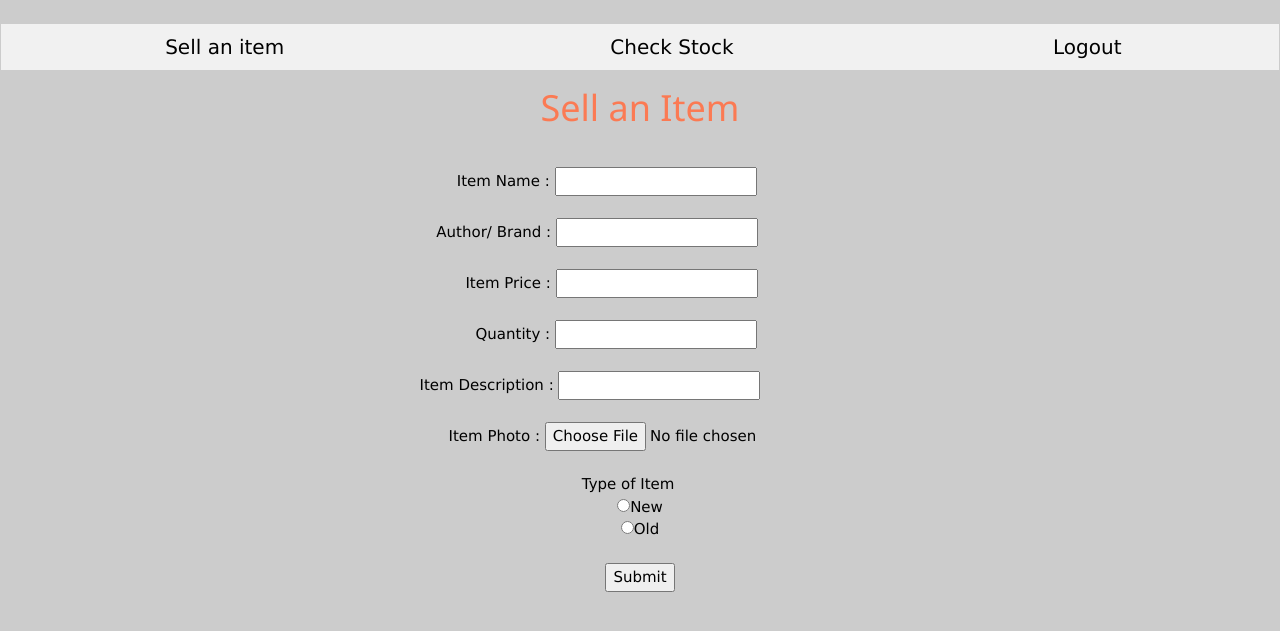
After one commit to Ishikashah2510/nirvaas_main, a Django app: page /welcome/sell/ in a window 1280 px wide. The commit adds this page. Shown: the top 631 px of the page. Run offline with Django 3.2, Linux system fonts and the light colour scheme.

Commit message:
Done on 22/11/2020 5:28 pm, Almost complete sell_item

```diff
--- a/sell_staff/views.py
+++ b/sell_staff/views.py
@@ -1,3 +1,28 @@
 from django.shortcuts import render
+import random
+from sell_staff.models import Items
 
 # Create your views here.
+def sell(request):
+    if(request.method=="POST"):
+        item_name=request.POST.get("item_name")
+        item_ab = request.POST.get("item_ab")
+        item_price = request.POST.get("item_price")
+        quantity = request.POST.get("qty")
+        item_desc = request.POST.get("item_desc")
+        item_image = request.POST.get("item_pic")
+        item_type = request.POST.get("item_type")
+        item_id = 100000
+        while(True):
+            item_id = random.randint(100000,999999)
+            try:
+                i = Items.objects.get(Item_id=item_id)
+            except Items.DoesNotExist:
+                break
+
+        i = Items(Item_id=item_id, Item_title=item_name, Item_ab=item_ab, Item_price=item_price, Item_quantity=quantity,
+                  Item_description=item_desc, Item_photo=item_image, Item_type= item_type)
+        i.save()
+        return render(request, 'welcome/homepage_staff.html', {'message': 'The item has been successfully uploaded!'})
+    else:
+        return render(request,'sell_staff/sell_form.html')
--- /dev/null
+++ b/templates/sell_staff/sell_form.html
@@ -0,0 +1,76 @@
+<!DOCTYPE html>
+<html>
+<head>
+<title>Sell item</title>
+<style type="text/css">
+a{
+font-size: 20px;
+background-color: lemonchiffon;
+}
+body {
+ background-color: #cccccc;
+ background-size: cover;
+}
+th, td{
+padding: 100px;
+text-align: center;
+}
+form{
+text-align: center;
+}
+label{
+text-align: center;
+padding-right: 100px;
+}
+
+</style>
+
+<meta name="viewport" content="width=device-width, initial-scale=1">
+<link rel="stylesheet" href="https://www.w3schools.com/w3css/4/w3.css">
+</head>
+<br>
+<div class="w3-bar w3-border w3-light-grey">
+  <a href="cashier_detail.php" class="w3-bar-item w3-button w3-hover-pale-blue" style="width: 35%">Sell an item</a>
+  <a href="medicine_detail.php" class="w3-bar-item w3-button w3-hover-light-blue" style="width: 35%">Check Stock</a>
+  <a href="Pharmacy_main.php" class="w3-bar-item w3-button w3-hover-indigo" style="width: 30%">Logout</a>
+</div>
+<h1 style="color: #FB7A53; text-align: center;">Sell an Item</h1>
+<br>
+<form action="{% url 'welcome:sell' %}" method="post">
+    {% csrf_token %}
+<label>
+&nbsp&nbsp&nbsp&nbsp&nbsp&nbsp&nbspItem Name : <input type="text" name="item_name" id="item_name" required>
+</label>
+<br><br>
+<label>
+&nbsp&nbsp&nbspAuthor/ Brand : <input type="text" name="item_ab" id="item_ab" required>
+</label>
+<br><br>
+<label>
+&nbsp&nbsp&nbsp&nbsp&nbsp&nbsp&nbsp&nbsp&nbspItem Price : <input type="number" name="item_price" id="item_price" required>
+</label>
+<br><br>
+<label>
+&nbsp&nbsp&nbsp&nbsp&nbsp&nbsp&nbsp&nbsp&nbsp&nbsp&nbspQuantity : <input type="number" name="qty" id="qty" required>
+</label>
+<br><br>
+<label>
+Item Description : <input type="text" name="item_desc" id="item_desc" size="20" required>
+</label>
+<br><br>
+<label>
+&nbsp&nbsp&nbsp&nbsp&nbsp&nbsp&nbsp&nbsp&nbsp&nbsp&nbsp&nbsp&nbsp&nbsp&nbsp&nbsp&nbsp&nbsp&nbsp&nbsp&nbsp&nbsp&nbsp&nbsp&nbsp&nbsp&nbsp&nbsp
+Item Photo : <input type="file" name="item_pic" id="item_pic" accept="image/*" required>
+</label>
+<br><br>
+<label>&nbsp&nbsp&nbsp&nbsp&nbsp&nbsp&nbsp&nbsp&nbsp&nbsp&nbsp&nbsp&nbsp&nbsp&nbsp
+Type of Item</label><br>
+<input type="radio" name="item_type" value="New">New
+<br>
+<input type="radio" name="item_type" value="Old">Old
+<br><br>
+<input type="submit" value="Submit">
+</form>
+
+</body>
+</html>
--- a/welcome/urls.py
+++ b/welcome/urls.py
@@ -1,9 +1,11 @@
 from django.conf.urls import url
 from welcome import views
+import sell_staff.views as vws
 # SET THE NAMESPACE!
 app_name = 'welcome'
 # Be careful setting the name to just /login use userlogin instead!
 urlpatterns = [
     url(r'^register/$', views.register, name='register'),
     url(r'^login/$', views.user_login, name='user_login'),
+    url(r'^sell/$', vws.sell, name='sell'),
 ]
```
Also changed, not shown: templates/welcome/homepage_staff.html (+5 -3 lines), db.sqlite3.
